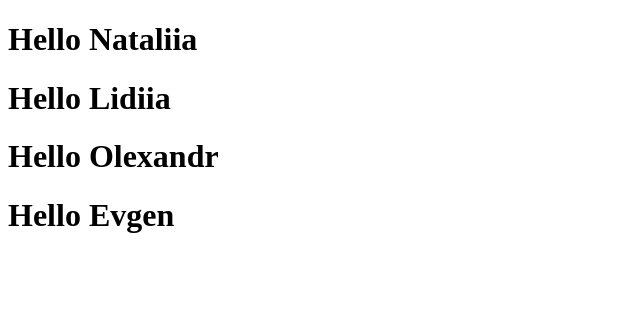
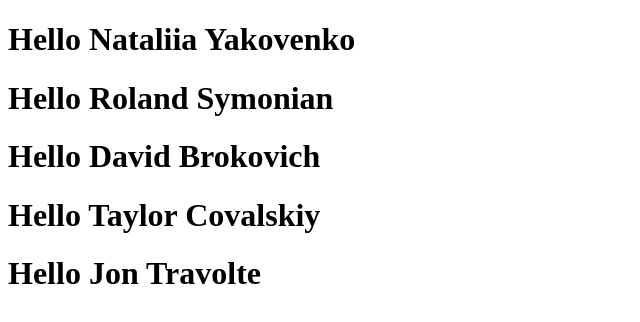
Before and after one commit to NataliiaYakovenko/react-rom-app, a React (Create React App) app: page / in a window 1280 px wide. Shown: the top 322 px of the page, without its empty margins (0-640 px from the left). Built offline with nearby package versions, Linux system fonts and the light colour scheme.

Commit message:
Add component AlohaDashboard usersArray

```diff
--- a/src/components/Aloha.js
+++ b/src/components/Aloha.js
@@ -22,7 +22,7 @@ class Aloha extends React.Component{
         //3 в залежності від значення стейту, вирахувати, що за текс ви показуєте (за прикладом лампочки)
         const greetChange = this.state.isGreeting ? 'Hello' : "Bye"
 
-        return <h1 onClick={()=>{this.changeGreetHandler()}}>{greetChange} {this.props.name}</h1>
+        return <h1 onClick={()=>{this.changeGreetHandler()}}>{greetChange} {this.props.firstName} {this.props.lastName}</h1>
 
         //не забудьте підписати h1 на обробник кліку розроблений у пункті 2
      }
--- a/src/components/AlohaDashboard/AlohaDashboard.js
+++ b/src/components/AlohaDashboard/AlohaDashboard.js
@@ -1,14 +1,40 @@
 import React from "react";
 import Aloha from "../Aloha";
 
+const usersArray =[
+    {
+        firstName: "Nataliia",
+        lastName: "Yakovenko"
+    },
+    {
+        firstName: "Roland",
+        lastName: "Symonian"
+    },
+    {
+        firstName: "David",
+        lastName: "Brokovich"
+    },
+    {
+        firstName: "Taylor",
+        lastName: "Covalskiy"
+    },
+    {
+        firstName: "Jon",
+        lastName: "Travolte"
+    }
+]
+
+
 class AlohaDashboard extends React.Component {
+         userToAloha(){
+            return usersArray.map((user)=> <Aloha firstName={user.firstName} lastName={user.lastName} />)
+         }
+
+
   render() {
     return (
       <>
-        <Aloha name="Nataliia" />
-        <Aloha name="Lidiia" />
-        <Aloha name="Olexandr" />
-        <Aloha name="Evgen" />
+       {this.userToAloha()}
       </>
     );
   }
```
